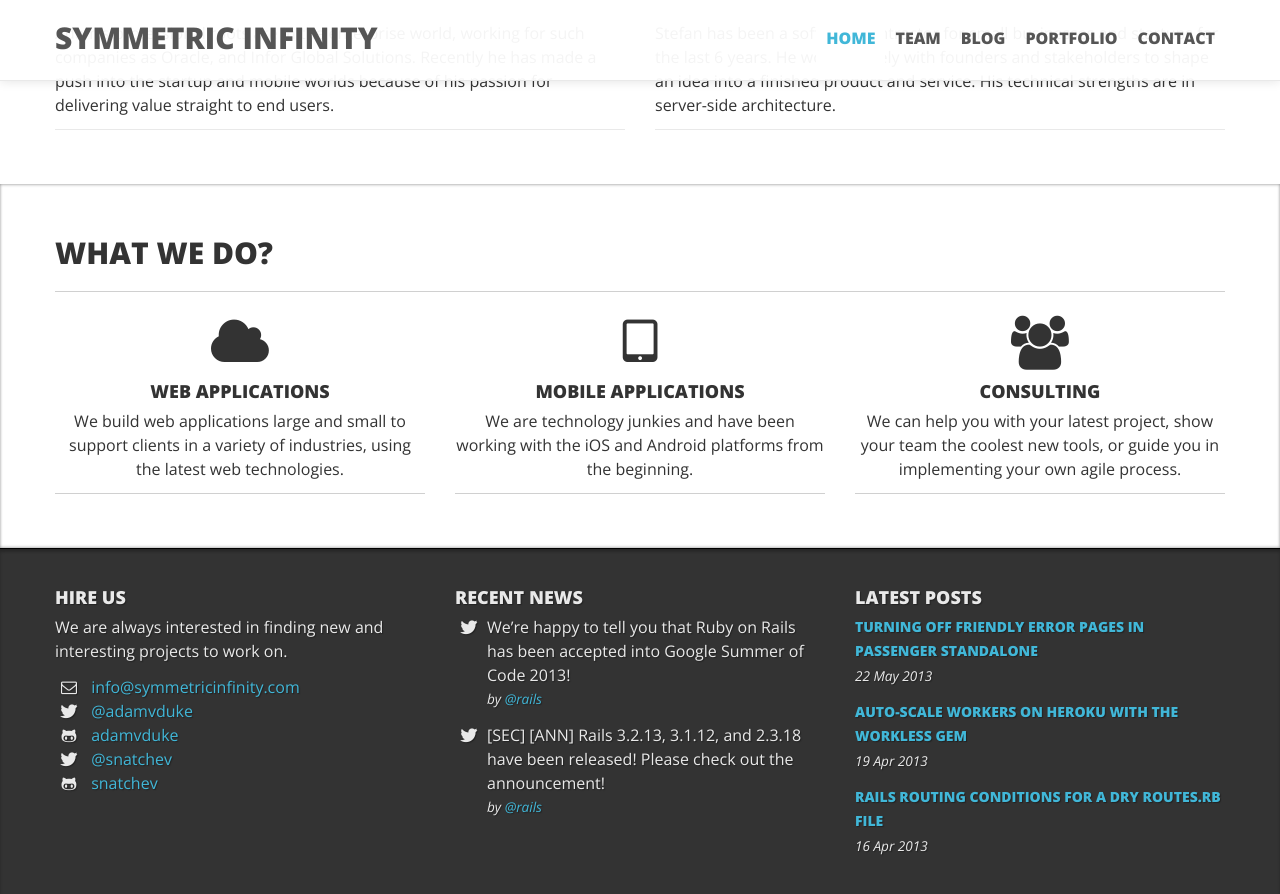
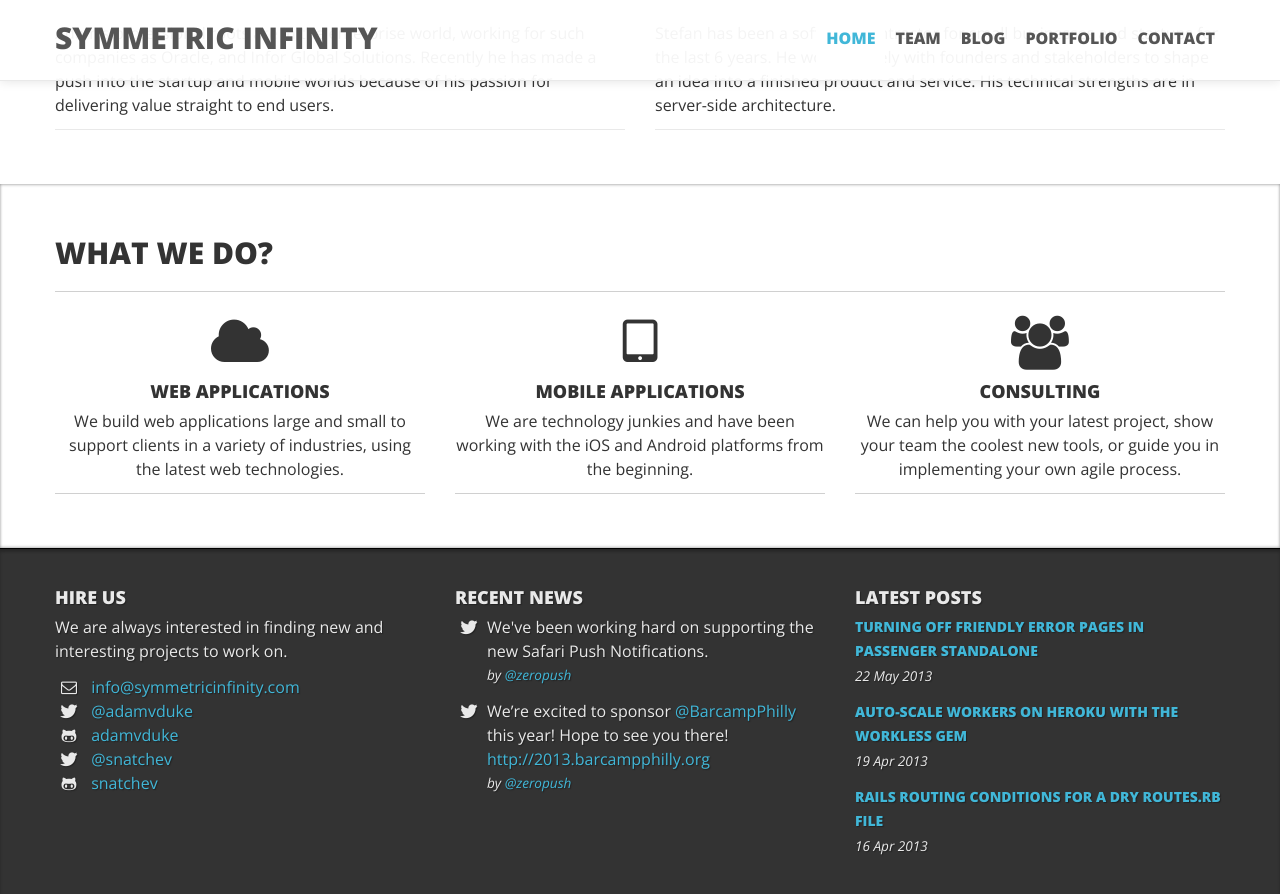
Before and after one commit to SymmetricInfinity/symmetricinfinity.github.com, a Jekyll site: the page built from index.html, in a window 1280 px wide and 900 px high, scrolled down 909 px. Shown: the top 894 px of the window. Built offline with Jekyll 4.4.1, drawn with Linux system fonts in a browser that asks for light colours; Markdown is read by kramdown in place of the engine named in the settings.

Commit message:
update news items in the footer

```diff
--- a/_includes/footer.html
+++ b/_includes/footer.html
@@ -31,10 +31,10 @@
         <h3>Recent news</h3>
         <ul class="icons">
           <li>
-            <p><i class="icon-twitter"></i>We’re happy to tell you that Ruby on Rails has been accepted into Google Summer of Code 2013!<small>by <a href="https://twitter.com/rails/status/321343424391421952" target="_blank">@rails</a></small></p>
+            <p><i class="icon-twitter"></i>We've been working hard on supporting the new Safari Push Notifications.<small>by <a href="https://twitter.com/zeropush/status/395962627580784641" target="_blank">@zeropush</a></small></p>
           </li>
           <li>
-            <p><i class="icon-twitter"></i>[SEC] [ANN] Rails 3.2.13, 3.1.12, and 2.3.18 have been released! Please check out the announcement!<small>by <a href="https://twitter.com/rails/status/313709731787190272" target="_blank">@rails</a></small></p>
+          <p><i class="icon-twitter"></i>We’re excited to sponsor <a href="https://twitter.com/barcampphilly">@BarcampPhilly</a> this year! Hope to see you there! <a href="http://2013.barcampphilly.org">http://2013.barcampphilly.org</a> <small>by <a href="https://twitter.com/zeropush/status/393018009360826368" target="_blank">@zeropush</a></small></p>
           </li>
         </ul>
       </div>
```
